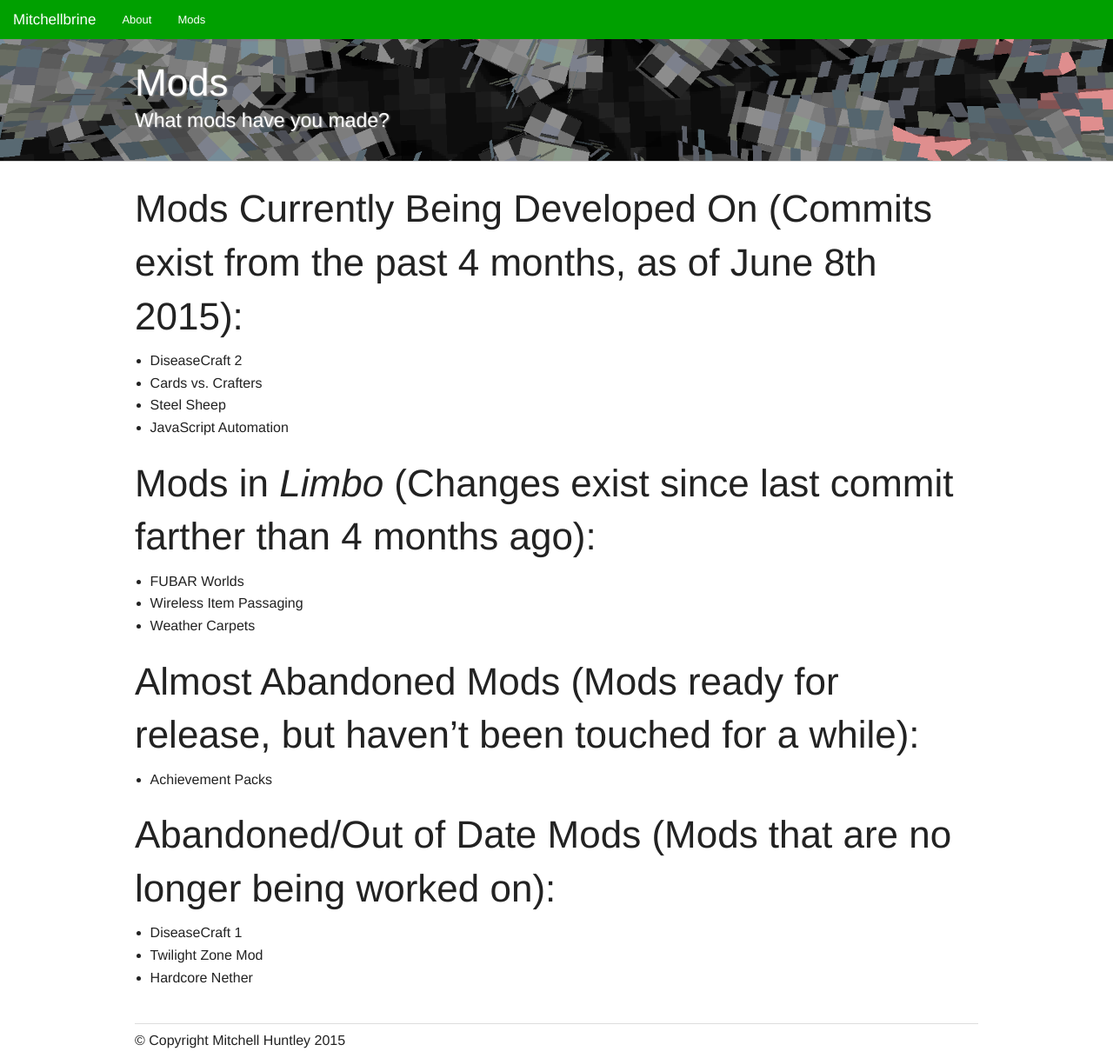
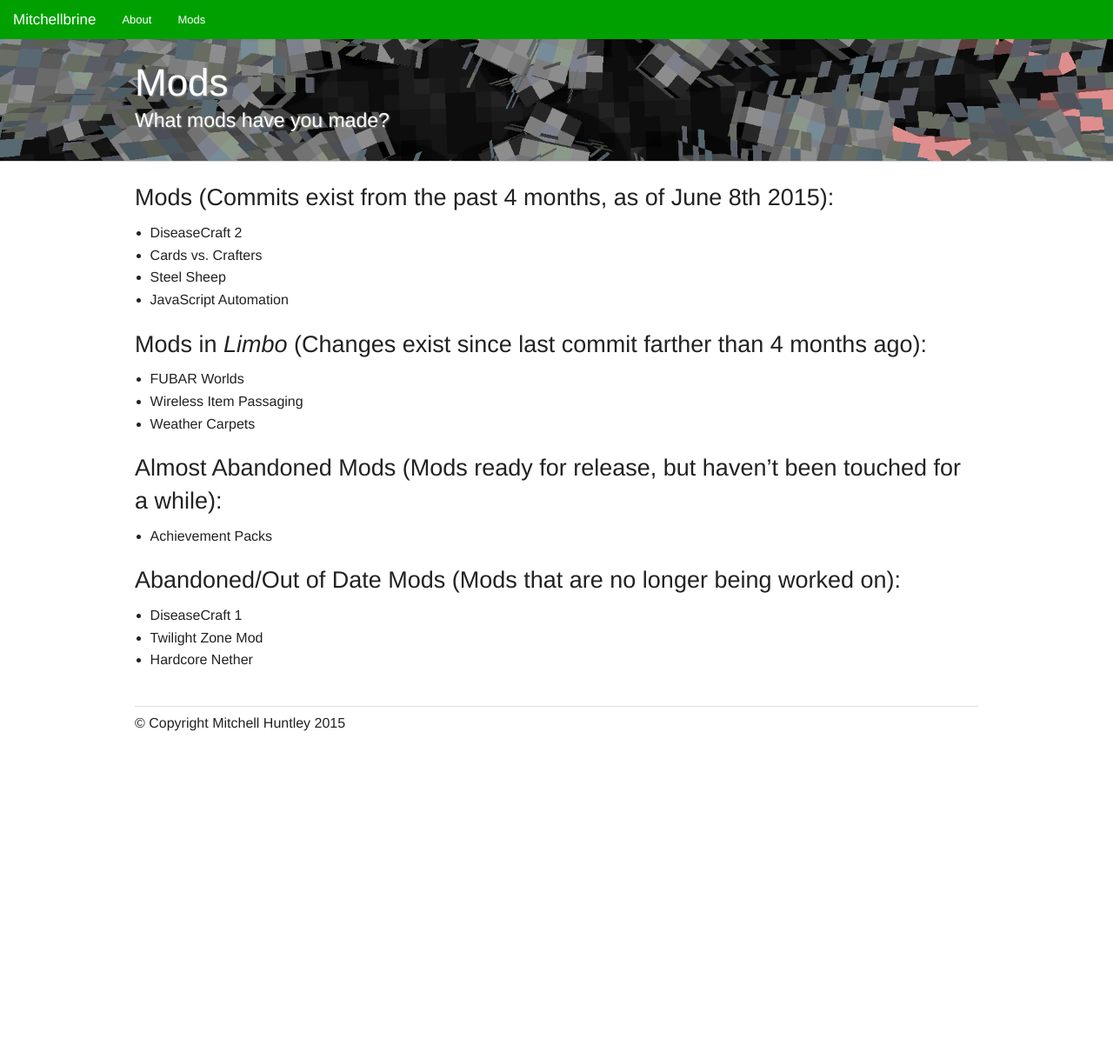
Before and after one commit to Mitchellbrine/mitchellbrine.github.io, a Jekyll site: the page built from mods.md, in a window 1280 px wide and 1217 px high. Shown: the whole window at 87% size. Built offline with Jekyll 4.4.1, drawn with Linux system fonts in a browser that asks for light colours.

Commit message:
Fixed the formatting a bit

```diff
--- a/mods.md
+++ b/mods.md
@@ -5,21 +5,21 @@ header-image: index_back.png
 layout: single
 ---
 
-# Mods Currently Being Developed On (Commits exist from the past 4 months, as of June 8th 2015): #
+### Mods (Commits exist from the past 4 months, as of June 8th 2015): #
 - DiseaseCraft 2
 - Cards vs. Crafters
 - Steel Sheep
 - JavaScript Automation
 
-# Mods in *Limbo* (Changes exist since last commit farther than 4 months ago):
+### Mods in *Limbo* (Changes exist since last commit farther than 4 months ago):
 - FUBAR Worlds
 - Wireless Item Passaging
 - Weather Carpets
 
-# Almost Abandoned Mods (Mods ready for release, but haven't been touched for a while):
+### Almost Abandoned Mods (Mods ready for release, but haven't been touched for a while):
 - Achievement Packs
 
-# Abandoned/Out of Date Mods (Mods that are no longer being worked on):
+### Abandoned/Out of Date Mods (Mods that are no longer being worked on):
 - DiseaseCraft 1
 - Twilight Zone Mod
 - Hardcore Nether
```
